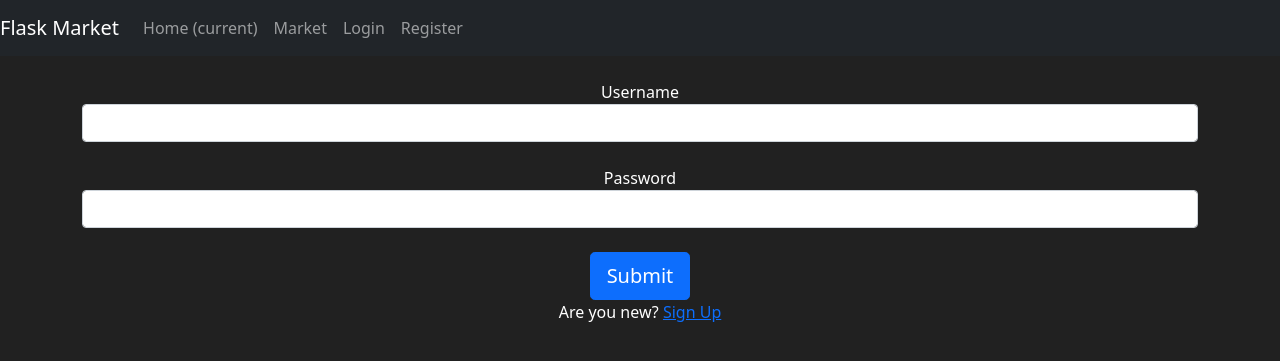
After one commit to DanilaMasters/Market-App, a Flask app: page /login in a window 1280 px wide. The commit adds this page. Shown: the top 361 px of the page. Run offline with Flask 3, Linux system fonts and the light colour scheme.

Commit message:
added login functionality

```diff
--- a/code/market/forms.py
+++ b/code/market/forms.py
@@ -9,3 +9,9 @@ class RegisterForm(FlaskForm):
     password1 = PasswordField(label='password1', validators=[Length(min=6)])
     password2 = PasswordField(label='password2', validators=[EqualTo('password1')])
     submit = SubmitField(label='submit')
+
+
+class LoginForm(FlaskForm):
+    username = StringField(label='Username', validators=[DataRequired()])
+    password = StringField(label='Password', validators=[DataRequired()])
+    submit = SubmitField(label="Submit")
--- a/code/market/models.py
+++ b/code/market/models.py
@@ -13,9 +13,9 @@ class User(db.Model):
     def password(self):
         return self.password
 
-    @property.setter
+    @password.setter
     def password(self, plain_text_password):
-        return bcrypt.generate_password_hashed(plain_text_password).utf8()
+        self.password_hash = bcrypt.generate_password_hash(plain_text_password).decode('utf-8')
 
 
 class Item(db.Model):
--- a/code/market/routes.py
+++ b/code/market/routes.py
@@ -1,6 +1,6 @@
 from flask import render_template, url_for, redirect, flash
 
-from market.forms import RegisterForm
+from market.forms import LoginForm, RegisterForm
 from market import app, db
 from market.models import Item, User
 
@@ -26,7 +26,7 @@ def about(username):
 def register_page():
     form = RegisterForm()
     if form.validate_on_submit():
-        user_to_create = User(name=form.username.data, email=form.email.data, password_hash=form.password1.data)
+        user_to_create = User(name=form.username.data, email=form.email.data, password=form.password1.data)
         db.session.add(user_to_create)
         db.session.commit()
         return redirect(url_for('market_page'))
@@ -34,3 +34,9 @@ def register_page():
         for error in form.errors.values():
             flash(f'There was an error with creating a user: {error}', category='danger')
     return render_template('register.html', form=form)
+
+
+@app.route('/login', methods=['GET', 'POST'])
+def login():
+    form = LoginForm()
+    return render_template('login.html', form=form)
--- a/code/market/templates/base.html
+++ b/code/market/templates/base.html
@@ -34,7 +34,7 @@
         </ul>
         <ul class="navbar-nav">
             <li class="nav-item">
-                <a class="nav-link" href="#">Login</a>
+                <a class="nav-link" href="{{ url_for('login') }}">Login</a>
             </li>
             <li class="nav-item">
                 <a class="nav-link" href="{{ url_for('register_page') }}">Register</a>
--- /dev/null
+++ b/code/market/templates/login.html
@@ -0,0 +1,23 @@
+{% extends 'base.html' %}
+
+{% block title %}Login{% endblock title %}
+
+{% block content %}
+<body class="text-center">
+    <div class="container">
+        <form method="post">
+            {{ form.hidden_tag() }}
+            {% for field in form if field.name != 'csrf_token' %}
+                <br>
+                {% if field.name == 'submit' %}
+                    {{ field(class='btn btn-lg btn-block btn-primary') }}
+                {% else %}
+                    {{ field.label }}
+                    {{ field(class='form-control') }}
+                {% endif %}
+            {% endfor %}
+        </form>
+        <p>Are you new? <a href="{{ url_for('register_page') }}">Sign Up</a></p>
+    </div>
+</body>
+{% endblock content %}
--- a/code/requirements.txt
+++ b/code/requirements.txt
@@ -3,3 +3,4 @@ flask-sqlalchemy
 flask-wtf
 wtforms
 flask_bcrypt
+email_validator
```
Also changed, not shown: code/instance/market.db.
